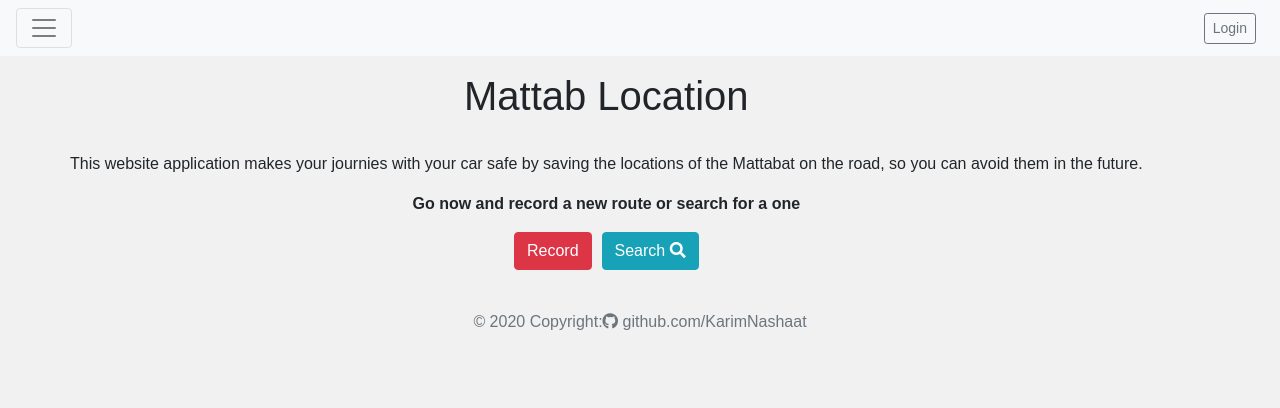
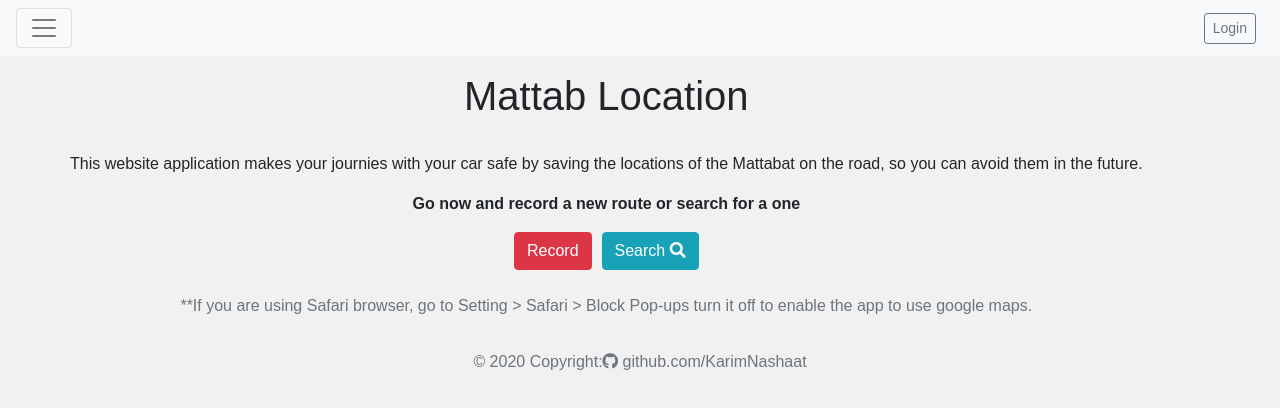
Before and after one commit to KarimNashaat/Mattab-Location-Front-End, a React (Create React App) app: page / in a window 1280 px wide. Shown: the top 408 px of the page. Built offline with nearby package versions, Linux system fonts and the light colour scheme; no server answers; some icons are missing.

Commit message:
Tip for Safari users

```diff
--- a/src/components/Home/Home.js
+++ b/src/components/Home/Home.js
@@ -28,6 +28,9 @@ const Intro = props => {
                     </div>
                     <br />
                     {/* <!-- By ConnerT HTML & CSS Enthusiast -->   */}
+                    <p className='text-muted'>
+                        **If you are using Safari browser, go to Setting > Safari > Block Pop-ups turn it off to enable the app to use google maps.
+                    </p>
                 </div>
             </div>
         </div>
```
